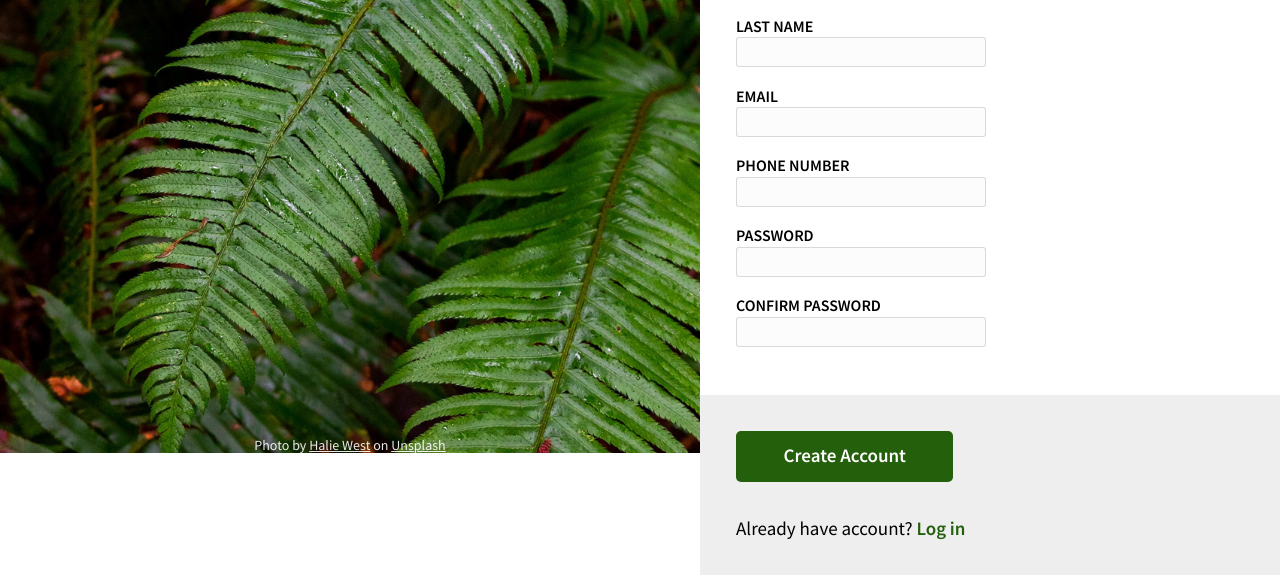
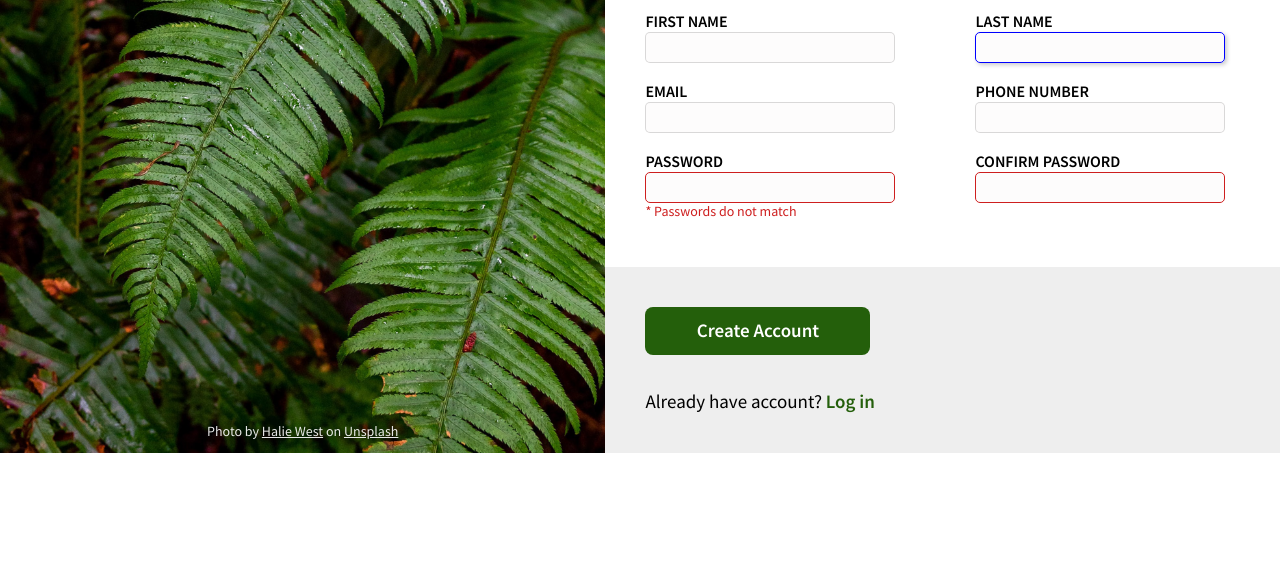
Before and after one commit to nguyenlekhtn/Project-Sign-up-Form, a plain HTML site: page index.html in a window 1280 px wide. Shown: the part 347-922 px from the top of the page. After the commit the page ends 800 px from the top, so only its background shows below. Drawn offline with Linux system fonts and the light colour scheme.

Commit message:
add focus and error style and prevent shrink issue

```diff
--- a/index.html
+++ b/index.html
@@ -36,7 +36,7 @@
             </div>
             <div>
               <label for="last-name">last name</label>
-              <input type="text">
+              <input type="text" class="focus">
             </div>
             <div>
               <label for="email">email</label>
@@ -48,11 +48,12 @@
             </div>
             <div>
               <label for="pwd">password</label>
-              <input type="password">
+              <input type="password" class="error">
+              <p>* Passwords do not match</p>
             </div>
             <div>
               <label for=""confirm-pwd>confirm password</label>
-              <input type="password">
+              <input type="password" class="error">
             </div>
 
         </form>
--- a/style.css
+++ b/style.css
@@ -18,9 +18,10 @@
 :root {
   --fz-large: 1.92rem;
   --ff-main: 'Source Sans Pro', sans-serif;
-  --pd-main: 36px;
+  --pd-main: 40px;
   --clr-accent: #245f0b;
   --clr-accent-dark: #133106;
+  --clr-error: rgb(206, 31, 31);
   --fz-logo: 9.6rem;
   --h-logo: calc(var(--fz-logo) * 1.2);
   --height-top-main: 300px;
@@ -71,6 +72,7 @@ body {
 
 .credit {
   margin-top: auto;
+  margin-bottom: 1em;
   font-size: 1.4rem;
   text-align: center;
   opacity: .9;
@@ -83,7 +85,8 @@ body {
 
 /* Main */
 .main {
-  flex: 1;
+  min-width: 500px;
+  flex-grow: 1;
   display: flex;
   flex-direction: column;
 }
@@ -141,14 +144,26 @@ body {
   margin-top: 2px;
 
   border: 1px solid rgba(73, 70, 70, 0.2);
-  border-radius: 3px;
+  border-radius: 5px;
   background-color: rgba(245, 240, 240, 0.233);
   outline: none;
 }
 
-.form input:invalid {
-  border: 2px solid red;
+form .error {
+  border-color: var(--clr-error);
 }
+
+form .error + p {
+  color: var(--clr-error);
+  font-size: 1.4rem;
+}
+
+
+form .focus {
+  border-color: blue;
+  box-shadow: 2px 2px 4px  #ccc;
+}
+
 
 .bottom__main {
   flex: 1;
@@ -163,10 +178,10 @@ body {
 
 .btn {
   border: none;
-  border-radius: 5px;
+  border-radius: 8px;
   background-color: var(--clr-accent);
   color: white;
-  padding: 0.75em 2.5em;
+  padding: 0.7em 2.7em;
   font-weight: 700;
 }
 
```
